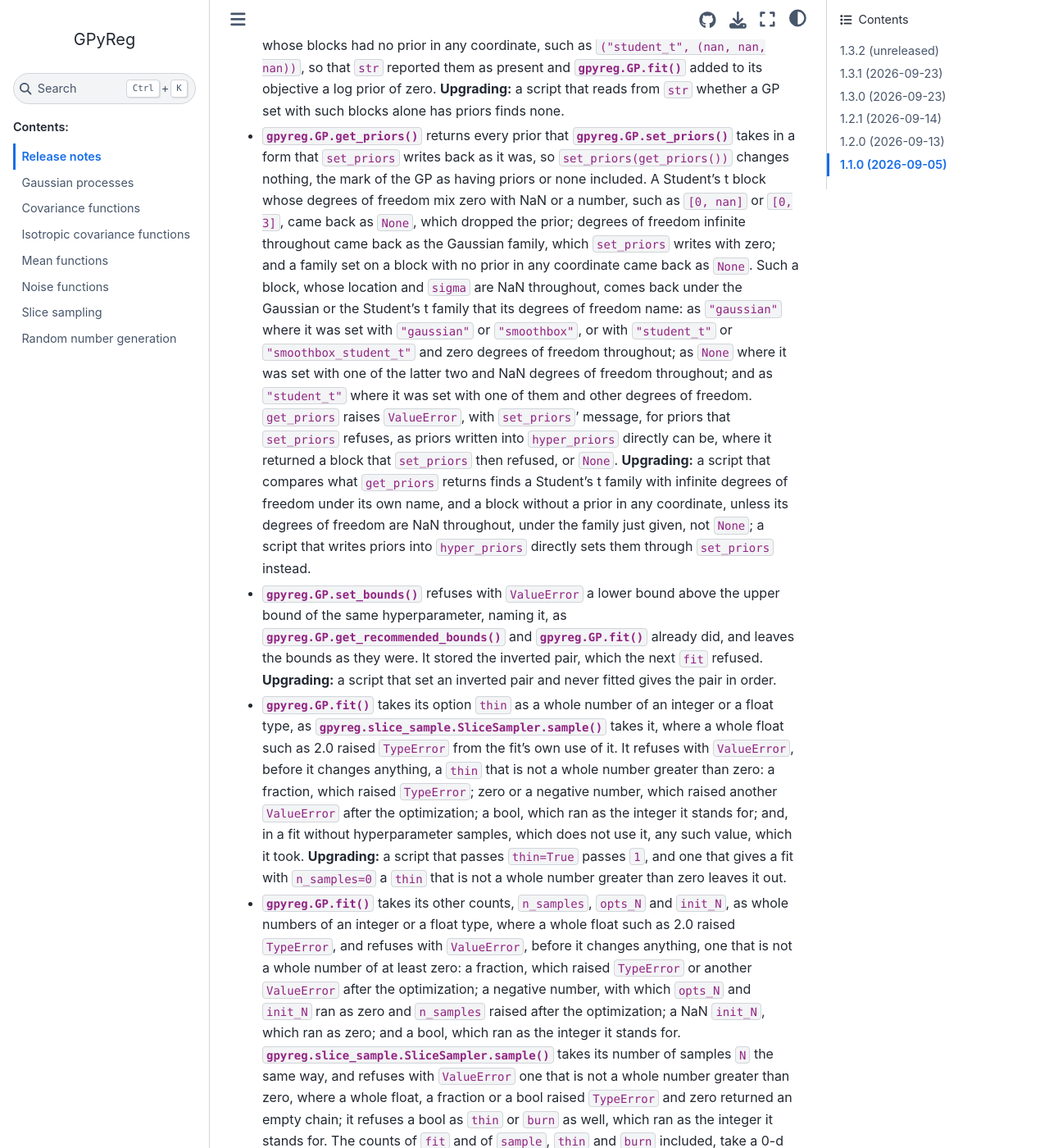
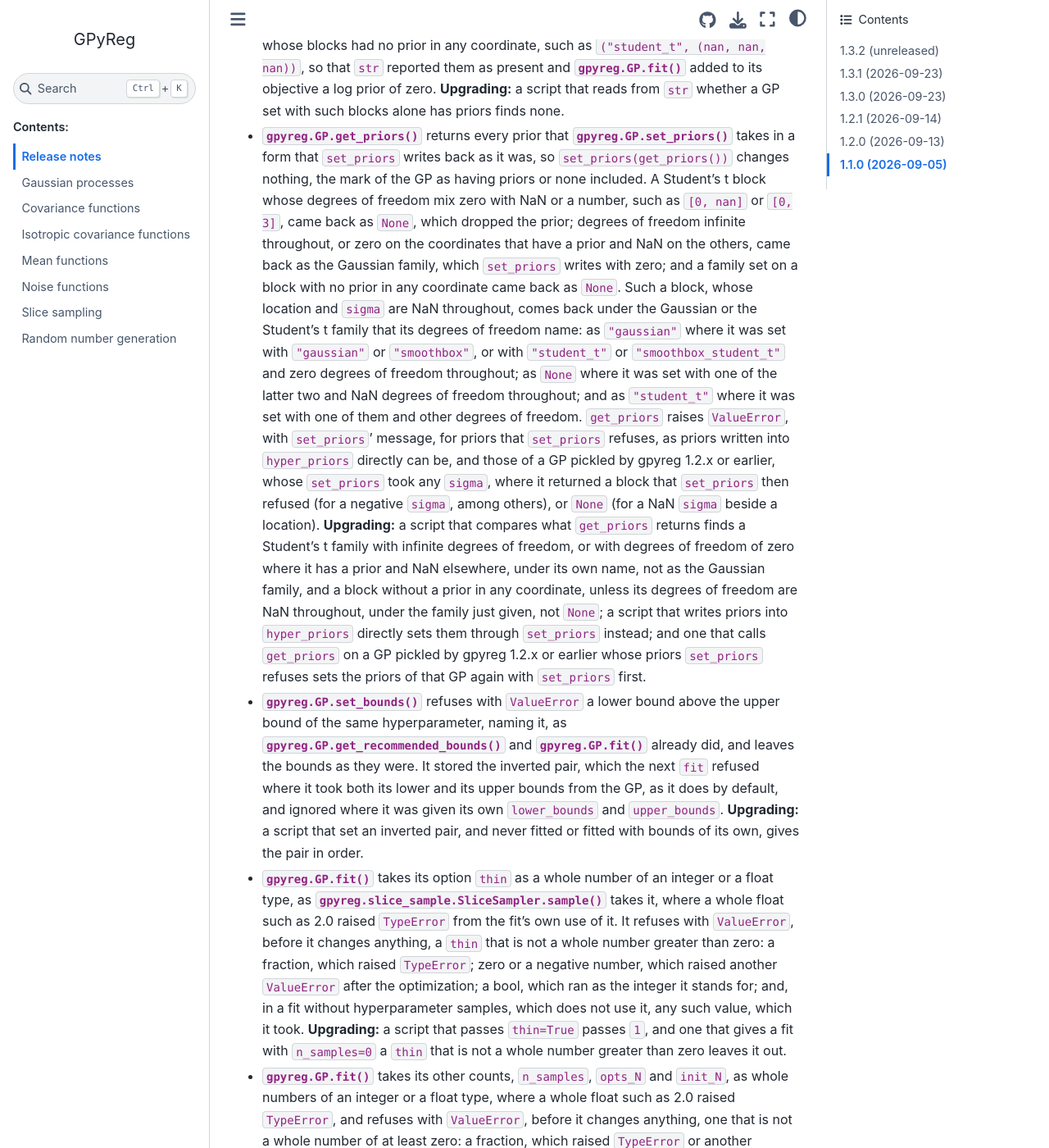
Before and after one commit to acerbilab/gpyreg, a Sphinx documentation site: the page built from docsrc/source/release_notes.rst, in a window 1280 px wide and 1400 px high, scrolled down 829 px. Shown: the whole window at 82% size. Built offline with Sphinx 7.4.7 and the Sphinx Book theme 1.1.4, drawn with Linux system fonts in a browser that asks for light colours; some of the changed text lies outside the part shown.

Commit message:
docs: the release notes give an Upgrading point for each refusal a 1.3.1 script can meet
The Upgrading lines missed changes that a script written for 1.3.1 can meet (R5 S4 b to e, R6 S8):

- a NaN init_N, which ran as zero, is refused; the counts entry said so, but its Upgrading line named only negative values;

- set_bounds refuses an inverted pair that 1.3.1 stored and a following fit given its own lower_bounds and upper_bounds ignored (checked on 1.3.1: such fits ran, with arrays or "recommended"); the entry said that the next fit refused the pair, the Upgrading line spoke only of scripts that never fitted, and the docstring of test_set_bounds_refuses_an_inverted_pair said the same as the entry;

- get_priors raises for the priors of a GP pickled by gpyreg 1.2.x or earlier, whose set_priors took any sigma: 1.3.1 returned the block of a negative sigma and None for a NaN sigma beside a location (checked on 1.3.1); such a script sets the priors of that GP again with set_priors;

- a Student's t block with zero degrees of freedom on the coordinates that have a prior and NaN on the others came back as "gaussian" in 1.3.1 and comes back as "student_t".

The points for A1, A2, A3 and A5 are in their own commits; a 0-d array holding a negative number, NaN or a bool falls under the points for such values.

Co-Authored-By: Claude Opus 5.5 (1M context) <noreply@anthropic.com>

```diff
--- a/docsrc/source/release_notes.rst
+++ b/docsrc/source/release_notes.rst
@@ -47,9 +47,10 @@ to change.
   mark of the GP as having priors or none included. A Student's t block
   whose degrees of freedom mix zero with NaN or a number, such as
   ``[0, nan]`` or ``[0, 3]``, came back as ``None``, which dropped the
-  prior; degrees of freedom infinite throughout came back as the Gaussian
-  family, which ``set_priors`` writes with zero; and a family set on a
-  block with no prior in any coordinate came back as ``None``. Such a
+  prior; degrees of freedom infinite throughout, or zero on the
+  coordinates that have a prior and NaN on the others, came back as the
+  Gaussian family, which ``set_priors`` writes with zero; and a family set
+  on a block with no prior in any coordinate came back as ``None``. Such a
   block, whose location and ``sigma`` are NaN throughout, comes back under
   the Gaussian or the Student's t family that its degrees of freedom name:
   as ``"gaussian"`` where it was set with ``"gaussian"`` or
@@ -59,20 +60,29 @@ to change.
   ``"student_t"`` where it was set with one of them and other degrees of
   freedom. ``get_priors`` raises ``ValueError``, with ``set_priors``'
   message, for priors that ``set_priors`` refuses, as priors written into
-  ``hyper_priors`` directly can be, where it returned a block that
-  ``set_priors`` then refused, or ``None``. **Upgrading:** a script that
-  compares what ``get_priors`` returns finds a Student's t family with
-  infinite degrees of freedom under its own name, and a block without a
+  ``hyper_priors`` directly can be, and those of a GP pickled by gpyreg
+  1.2.x or earlier, whose ``set_priors`` took any ``sigma``, where it
+  returned a block that ``set_priors`` then refused (for a negative
+  ``sigma``, among others), or ``None`` (for a NaN ``sigma`` beside a
+  location). **Upgrading:** a script that compares what ``get_priors``
+  returns finds a Student's t family with infinite degrees of freedom, or
+  with degrees of freedom of zero where it has a prior and NaN elsewhere,
+  under its own name, not as the Gaussian family, and a block without a
   prior in any coordinate, unless its degrees of freedom are NaN
   throughout, under the family just given, not ``None``; a script that
   writes priors into ``hyper_priors`` directly sets them through
-  ``set_priors`` instead.
+  ``set_priors`` instead; and one that calls ``get_priors`` on a GP
+  pickled by gpyreg 1.2.x or earlier whose priors ``set_priors`` refuses
+  sets the priors of that GP again with ``set_priors`` first.
 * :meth:`gpyreg.GP.set_bounds` refuses with ``ValueError`` a lower bound
   above the upper bound of the same hyperparameter, naming it, as
   :meth:`gpyreg.GP.get_recommended_bounds` and :meth:`gpyreg.GP.fit`
   already did, and leaves the bounds as they were. It stored the inverted
-  pair, which the next ``fit`` refused. **Upgrading:** a script that set
-  an inverted pair and never fitted gives the pair in order.
+  pair, which the next ``fit`` refused where it took both its lower and
+  its upper bounds from the GP, as it does by default, and ignored where
+  it was given its own ``lower_bounds`` and ``upper_bounds``.
+  **Upgrading:** a script that set an inverted pair, and never fitted or
+  fitted with bounds of its own, gives the pair in order.
 * :meth:`gpyreg.GP.fit` takes its option ``thin`` as a whole number of an
   integer or a float type, as :meth:`gpyreg.slice_sample.SliceSampler.sample`
   takes it, where a whole float such as 2.0 raised ``TypeError`` from the
@@ -106,8 +116,9 @@ to change.
   ``thin`` or ``burn`` of ``sample``, and so as ``burn`` of ``fit``, which
   ``sample`` refused; one holding a whole float raised ``TypeError``, or
   that refusal.
-  **Upgrading:** a script that passes a negative ``opts_N`` or ``init_N``
-  passes ``0``; one that passes a bool as a count passes the integer; and
+  **Upgrading:** a script that passes a negative ``opts_N`` or ``init_N``,
+  or a NaN ``init_N``, passes ``0``; one that passes a bool as a count
+  passes the integer; and
   one that asks ``sample`` for zero samples does not call it.
 * :meth:`gpyreg.GP.fit` checks its option ``burn`` with its other counts,
   before it changes anything and whether or not it draws hyperparameter
```
Also changed, not shown: 1 other file.
